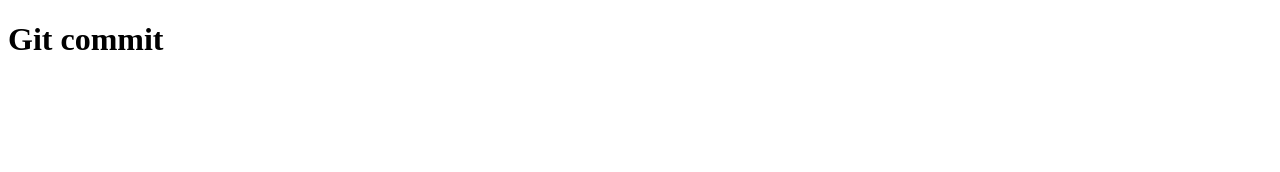
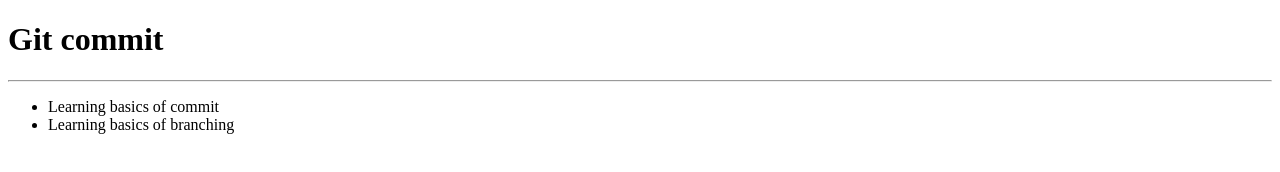
Before and after one commit to tmathai2579/git-learning, a plain HTML site: page index.html in a window 1280 px wide. Drawn offline with Linux system fonts and the light colour scheme.

Commit message:
updated index.html

```diff
--- a/index.html
+++ b/index.html
@@ -1,11 +1,19 @@
 <!DOCTYPE html>
 <html lang="en">
+
 <head>
     <meta charset="UTF-8">
     <meta name="viewport" content="width=device-width, initial-scale=1.0">
     <title>Git Learning</title>
 </head>
+
 <body>
     <h1>Git commit</h1>
+    <hr>
+    <ul>
+        <li>Learning basics of commit</li>
+        <li>Learning basics of branching</li>
+    </ul>
 </body>
+
 </html>
```
